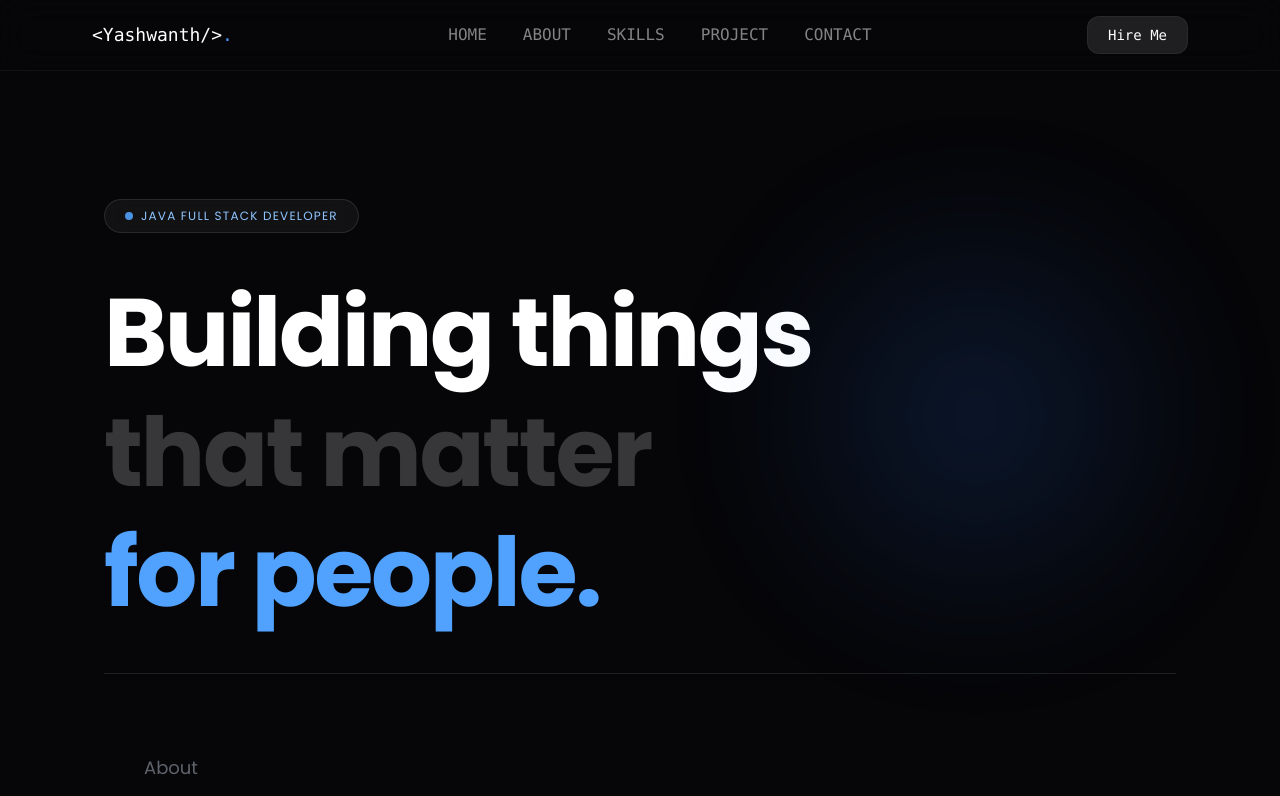
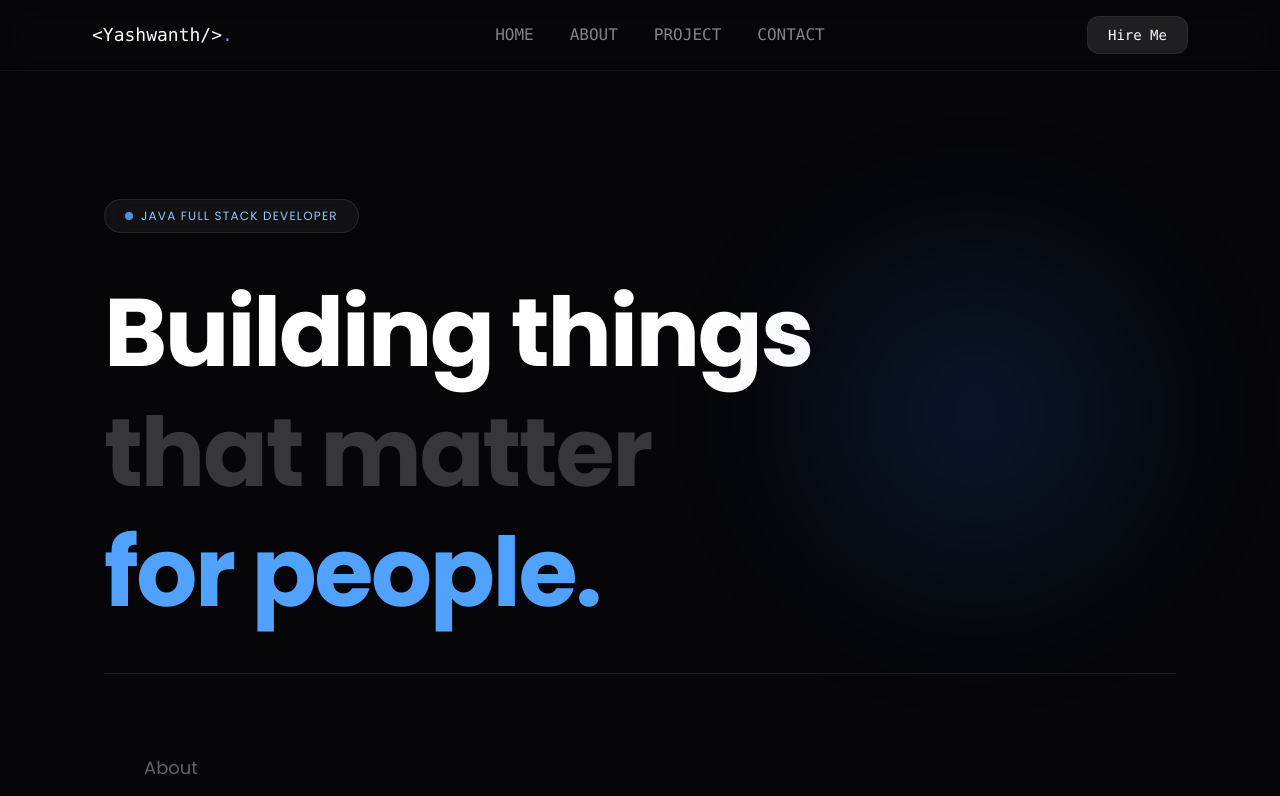
Before and after one commit to Yashwanthkumar-dev/yashwanth-portfolio, a React (Vite) app in the folder my-portfolio/: page / in a window 1280 px wide. Shown: the top 796 px of the page. Built offline with nearby package versions, Linux system fonts and the light colour scheme.

Commit message:
fea:created a app.css for navigation animation

```diff
--- /dev/null
+++ b/my-portfolio/src/App.css
@@ -0,0 +1,19 @@
+.nav {
+  position: relative;
+  cursor: pointer;
+}
+
+.nav:after {
+  content: "";
+  position: absolute;
+  border-top: 1px solid #4f8ef7;
+  width: 0%;
+  bottom: 1px;
+  left: 0px;
+  transition: all ease-in-out;
+}
+
+.nav:hover:after {
+  width: 100%;
+  transition-duration: 500ms;
+}
--- a/my-portfolio/src/App.jsx
+++ b/my-portfolio/src/App.jsx
@@ -5,10 +5,15 @@ import {
   Layers,
   MonitorSmartphone,
 } from "lucide-react";
+import "../src/App.css";
 function App() {
+  const whatappNumnber = "918148035717";
+  const message = "hi were are like to hire you !!!";
+  const url = `https://wa.me/${whatappNumnber}?${message}`;
+
   return (
     <>
-      <div className="bg-primary outline-0 scroll-smooth">
+      <div className="bg-primary outline-0 scroll-smooth duration-700">
         {/* navigation starts */}
 
         <header className="sticky top-0 w-full z-50 backdrop-blur-lg border-b border-white/5 mb-4">
@@ -18,14 +23,23 @@ function App() {
               <span className="text-accent">.</span>
             </h1>
             <ul className="hidden md:inline-flex md:text-white/50 md:font-mono md:gap-x-5 uppercase lg:gap-x-7 xl:gap-x-9 ">
-              <li className="">home</li>
-              <li className="">about</li>
-              <li className=""> skills</li>
-              <li className="">project</li>
-              <li className="">contact</li>
+              <li className="nav duration-500 hover:text-accent">
+                {" "}
+                <a href="#home">home</a>{" "}
+              </li>
+              <li className="nav duration-500 hover:text-accent">
+                <a href="#about">about</a>
+              </li>
+              {/* <li className="nav duration-500 hover:text-accent"> skills</li> */}
+              <li className="nav duration-500 hover:text-accent">
+                <a href="#project">project</a>
+              </li>
+              <li className="nav duration-500 hover:text-accent">
+                <a href="#contact">contact</a>
+              </li>
             </ul>
             <button className="text-white text-sm  font-mono capitalize px-5 py-2 border border-white/5 bg-white/10 backdrop-blur-md rounded-xl sm:text-md cursor-pointer hover:bg-primary hover:border-accent hover:text-accent duration-500 transition-all hover:scale-[1.05]">
-              hire me
+              <a href={url}>hire me</a>
             </button>
           </div>
         </header>
@@ -33,7 +47,10 @@ function App() {
         {/* navigation ends */}
 
         {/* hero section starts */}
-        <section className="relative px-6 pt-2 pb-16 font-poppins md:mt-30 xl:mx-20">
+        <section
+          className="relative px-6 pt-2 pb-16 font-poppins md:mt-30 xl:mx-20"
+          id="home"
+        >
           <div className="absolute top-20 right-20 w-72 h-72 bg-blue-500/20 rounded-full blur-[100px] pointer-events-none animate-pulse  transition-transform duration-700" />
 
           <p className="inline-flex items-center gap-2 border border-white/10 bg-white/5 backdrop-blur-md rounded-full px-5 py-2 text-blue-300 text-xs uppercase tracking-widest mb-10">
@@ -51,7 +68,7 @@ function App() {
 
           {/*                                                            parent open                        */}
 
-          <div className=" inline md:flex md:items-center md:justify-between">
+          <div className=" inline md:flex md:items-center md:justify-between ">
             {/* left side  */}
             <div className=" border md:border-r-gray-400/10 md:pr-7 md:py-10 lg:pr-30 lg:pl-3 xl:pl-10 xl:pr-0 xl:border-0">
               <h3 className="text-gray-400/60 font-poppins md:text-md lg:text-lg">
@@ -117,7 +134,7 @@ function App() {
           </marquee>
         </div>
         {/* About me section starts*/}
-        <section className="mt-8 leading-relaxed xl:mx-17 pb-10">
+        <section className="mt-8 leading-relaxed xl:mx-17 pb-10" id="about">
           <p className="text-accent font-poppins ml-3 xl:text-xl">About</p>
           <h1 className="text-white font-poppins ml-5 mt-2 text-4xl font-semibold tracking-tight xl:text-6xl">
             Who I am.
@@ -201,7 +218,10 @@ function App() {
 
         {/* project section starts */}
 
-        <div className="border border-t-white/5 relative overflow-hidden py-20 mx-4">
+        <div
+          className="border border-t-white/5 relative overflow-hidden py-20 mx-4"
+          id="project"
+        >
           <div className="absolute bg-accent/10 w-50 h-50 top-10 right-19 rounded-full blur-3xl pointer-events-none" />
           <div className="absolute bg-accent/10 w-50 h-50 top-180 left-19 rounded-full blur-3xl pointer-events-none" />
 
@@ -422,7 +442,10 @@ function App() {
 
         {/* footer section starts */}
         <footer>
-          <div className="relative overflow-hidden border border-t-white/5 pt-20">
+          <div
+            className="relative overflow-hidden border border-t-white/5 pt-20"
+            id="contact"
+          >
             <div className="absolute w-50 h-50 blur-2xl bg-accent/20 top-20 right-50 md:right-130" />
             <div className="text-center">
               <p className="w-fit mx-auto border border-accent/50 px-5 py-2 rounded-2xl bg-white/5 text-accent backdrop-blur-md capitalize">
@@ -463,10 +486,14 @@ function App() {
 
             <div className="border border-t-white/10 flex items-center justify-between mt-10 py-5">
               <div className="ml-6">
-                <h1 className="text-white/20 font-mono mt-4 text-xl">{"<yashwanth kumar />"}</h1>
+                <h1 className="text-white/20 font-mono mt-4 text-xl">
+                  {"<yashwanth kumar />"}
+                </h1>
               </div>
               <div className="ml-6">
-                <h2  className="text-white/20 font-mono mt-4 text-lg mr-8">@ 2025 . JAVA FULL STACK DEVELOPER</h2>
+                <h2 className="text-white/20 font-mono mt-4 text-lg mr-8">
+                  @ 2025 . JAVA FULL STACK DEVELOPER
+                </h2>
               </div>
             </div>
           </div>
```
